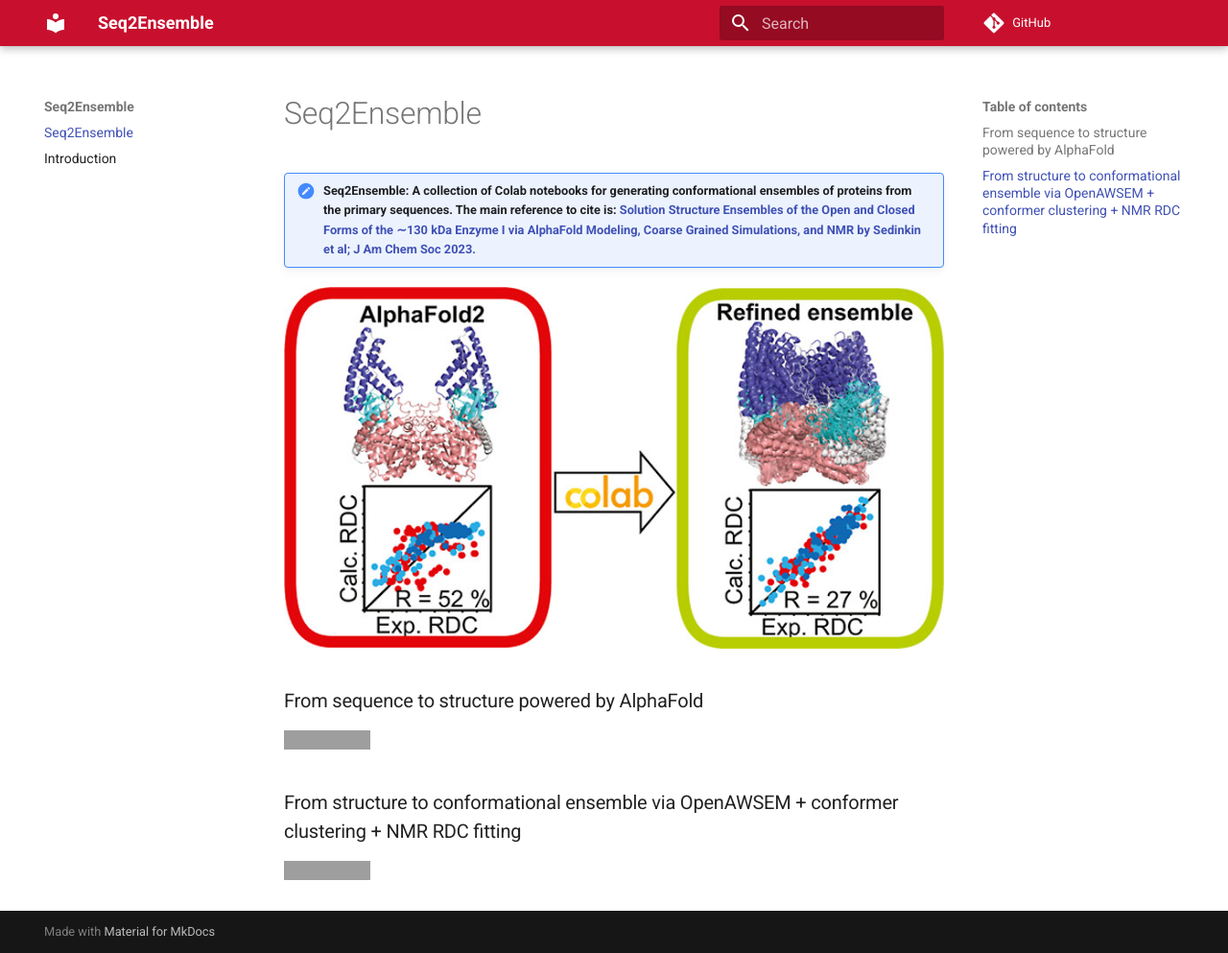
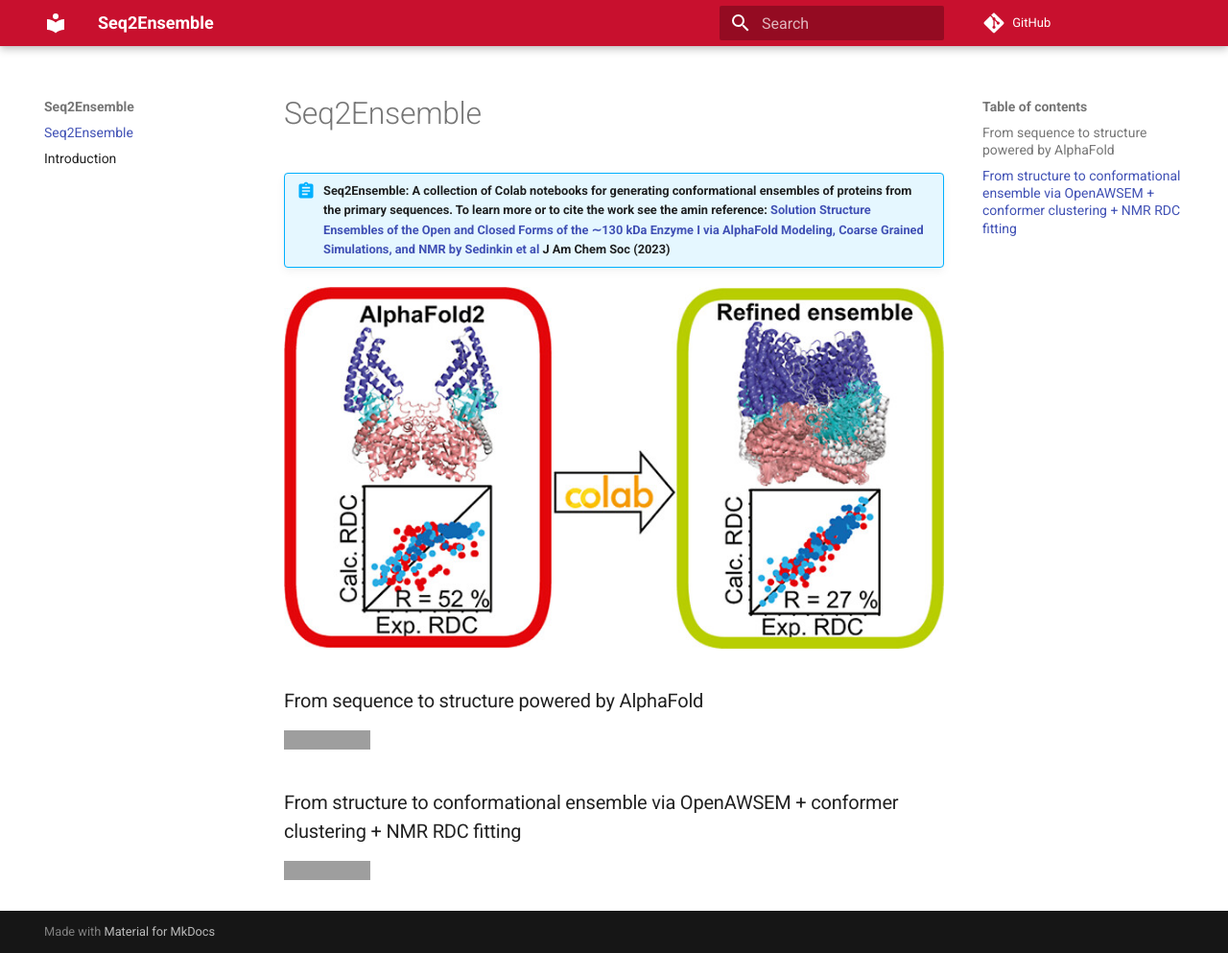
Before and after one commit to PotoyanGroup/Seq2Ensemble, an MkDocs documentation site: the page built from docs/index.md, in a window 1280 px wide and 993 px high. Shown: the whole window at 96% size. Built offline with MkDocs 1.6.1 and Material for MkDocs 9.7.7, drawn with Linux system fonts in a browser that asks for light colours; comment, search, counter and statistics services are not loaded; grey boxes are pictures that could not be loaded.

Commit message:
'admonition change'

```diff
--- a/docs/index.md
+++ b/docs/index.md
@@ -1,4 +1,4 @@
-!!! tldr "Seq2Ensemble: A collection of Colab notebooks for generating conformational ensembles of proteins from the primary sequences. The main reference to cite is: [Solution Structure Ensembles of the Open and Closed Forms of the ∼130 kDa Enzyme I via AlphaFold Modeling, Coarse Grained Simulations, and NMR by Sedinkin et al; J Am Chem Soc 2023.](https://pubs.acs.org/doi/full/10.1021/jacs.3c03425)"
+!!! abstract "Seq2Ensemble: A collection of Colab notebooks for generating conformational ensembles of proteins from the primary sequences. To learn more or to cite the work see the amin reference: [Solution Structure Ensembles of the Open and Closed Forms of the ∼130 kDa Enzyme I via AlphaFold Modeling, Coarse Grained Simulations, and NMR by Sedinkin et al](https://pubs.acs.org/doi/full/10.1021/jacs.3c03425) J Am Chem Soc (2023)"
 
 ![](main.jpeg)
 
```
